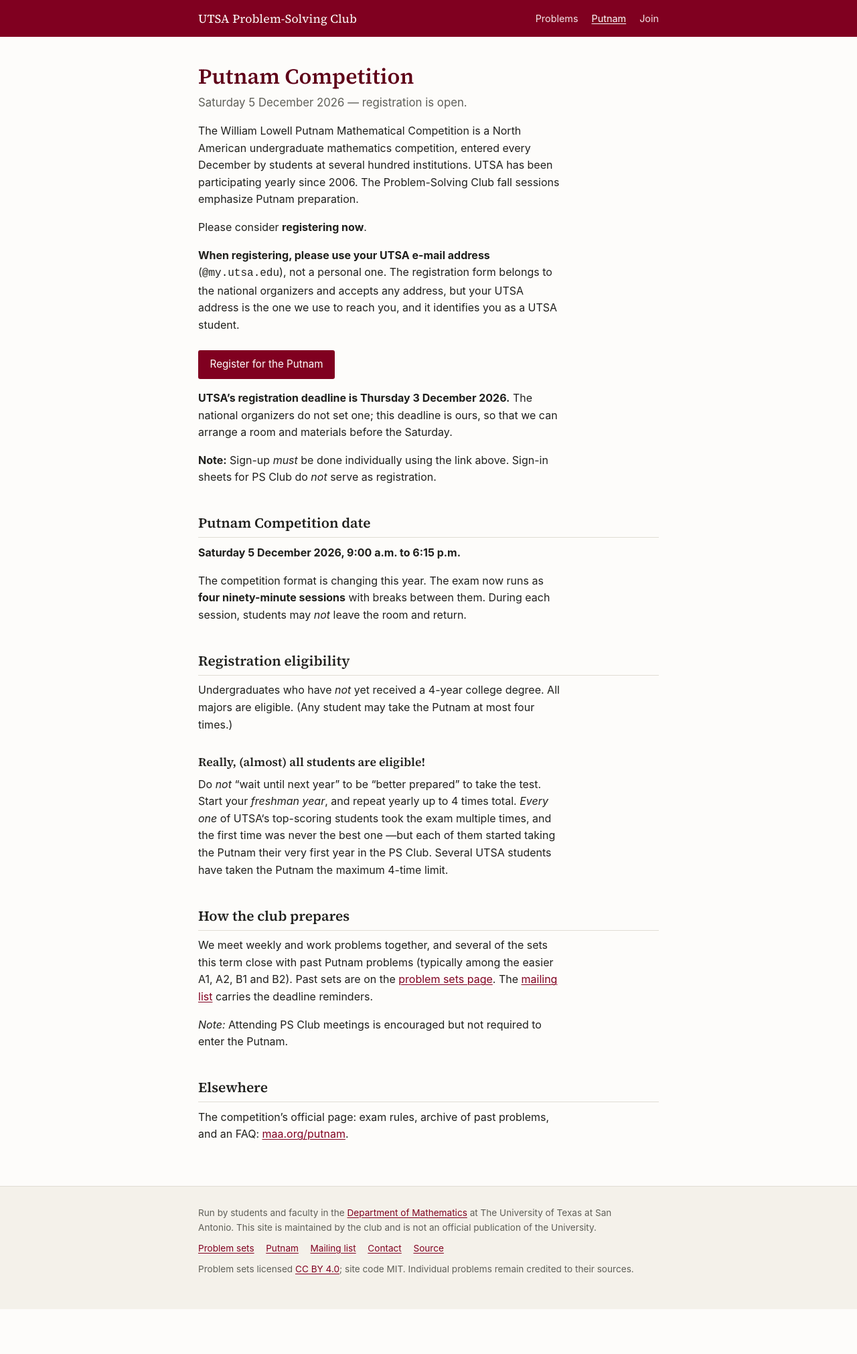
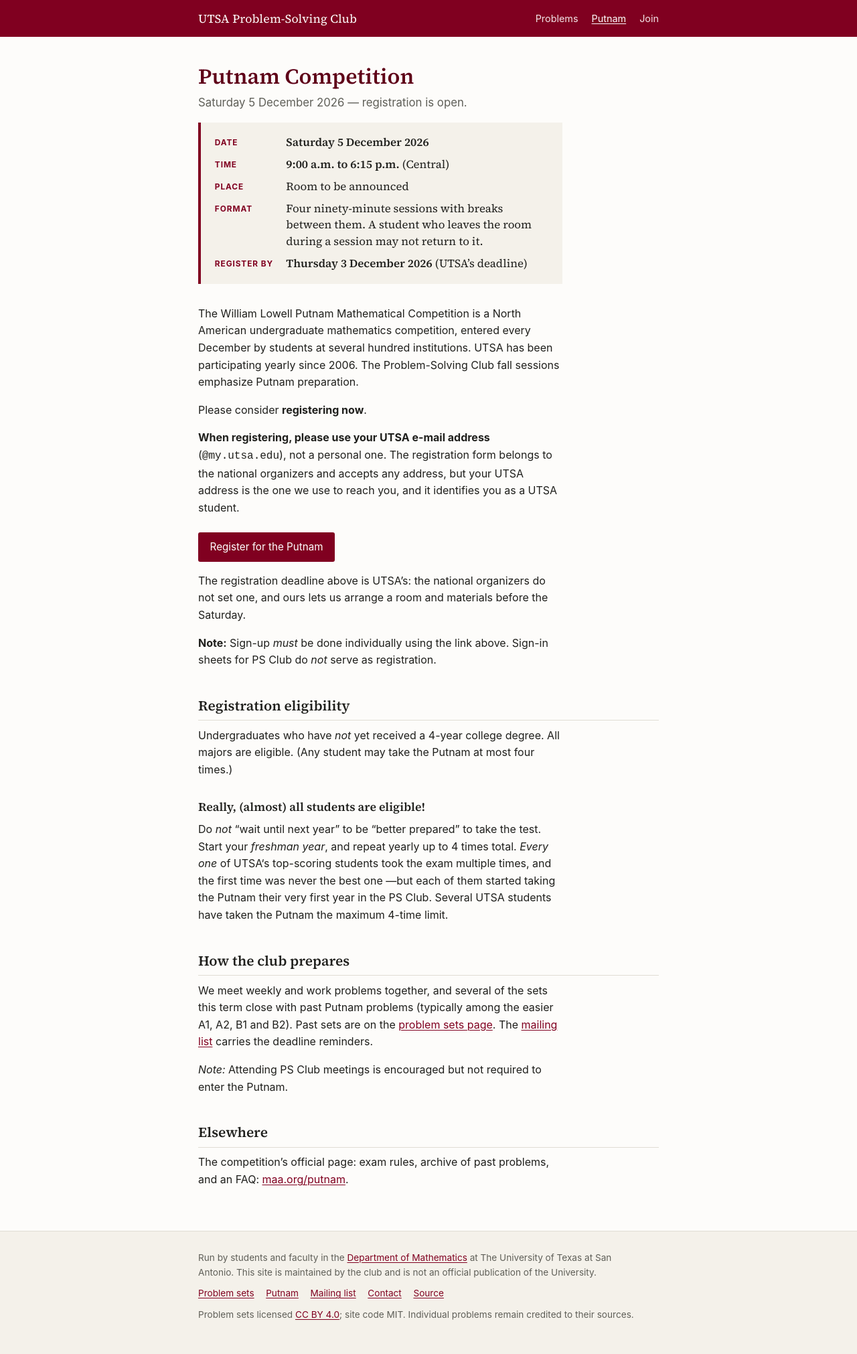
Before and after one commit to eduenez/psclub, a Jekyll site: the page built from putnam.md, in a window 1280 px wide. Shown: the whole page at 67% size. Built offline with Jekyll 4.4.1, drawn with Linux system fonts in a browser that asks for light colours; before the commit the page ends 1955 px from its top, so only the background shows below that.

Commit message:
Put the Putnam date, time and place in one box at the top
The date sat in a subsection that did not stand out, and the room was
not stated at all. A single box now leads the page: date, time, place,
format and UTSA's registration deadline. Its facts come from `putnam:`
in _data/club.yml, which gains `time` and `room`; while `room` is empty
the box says "Room to be announced", so booking the room is one edit.

Co-Authored-By: Claude Opus 5.5 <noreply@anthropic.com>

```diff
--- a/_data/club.yml
+++ b/_data/club.yml
@@ -51,6 +51,9 @@ list:
 # banner too — no template edit, same as everything else here.
 putnam:
   date: "Saturday 5 December 2026"
+  time: "9:00 a.m. to 6:15 p.m."
+  # Building and room. Leave empty until booked; the page then says "to be announced".
+  room: ""
   deadline: "Thursday 3 December 2026"
 
 department:
--- a/assets/css/site.css
+++ b/assets/css/site.css
@@ -203,3 +203,22 @@ ol.problems li { margin: 0 0 .7rem; max-width: none; }
   .putnam-ad { flex-wrap: wrap; gap: .55rem; }
   .putnam-ad-go { display: none; }
 }
+
+/* The Putnam page's date / time / place box: every logistical fact in one place,
+   read from `putnam:` in _data/club.yml. */
+.facts {
+  display: grid; grid-template-columns: max-content 1fr; gap: .55rem 1.2rem;
+  margin: 0 0 2rem; padding: 1.1rem 1.3rem; max-width: var(--measure);
+  background: var(--paper-sunk); border-left: 4px solid var(--burgundy);
+  font-family: var(--serif); font-size: 1.05rem; line-height: 1.45;
+}
+.facts dt {
+  font-family: var(--sans); font-size: .74rem; font-weight: 700;
+  letter-spacing: .08em; text-transform: uppercase; color: var(--burgundy);
+  padding-top: .25rem;
+}
+.facts dd { margin: 0; }
+@media (max-width: 34rem) {
+  .facts { grid-template-columns: 1fr; gap: .1rem; }
+  .facts dd { margin-bottom: .6rem; }
+}
--- a/putnam.md
+++ b/putnam.md
@@ -8,6 +8,21 @@ description: >-
   on Saturday 5 December:
   day schedule, eligibility, and preparation sessions.
 ---
+
+{%- assign putnam = site.data.club.putnam -%}
+<dl class="facts">
+  <dt>Date</dt>
+  <dd><strong>{{ putnam.date }}</strong></dd>
+  <dt>Time</dt>
+  <dd><strong>{{ putnam.time }}</strong> (Central)</dd>
+  <dt>Place</dt>
+  <dd>{% if putnam.room != "" and putnam.room %}<strong>{{ putnam.room }}</strong>{% else %}Room to be announced{% endif %}</dd>
+  <dt>Format</dt>
+  <dd>Four ninety-minute sessions with breaks between them.
+      A student who leaves the room during a session may not return to it.</dd>
+  <dt>Register by</dt>
+  <dd><strong>{{ putnam.deadline }}</strong> (UTSA&rsquo;s deadline)</dd>
+</dl>
 
 The William Lowell Putnam Mathematical Competition is a North American undergraduate
 mathematics competition, entered every December by students at
@@ -26,20 +41,11 @@ UTSA student.
   <a class="btn" href="https://putnam.edvistas.com/datamate/testRegister.aspx?id=bff1f52a-7fa9-4bfe-a02b-85bb7ae70943">Register for the Putnam</a>
 </p>
 
-**UTSA's registration deadline is Thursday 3 December 2026.**
-The national organizers do not set one; this deadline is ours, so that we can
-arrange a room and materials before the Saturday.
+The registration deadline above is UTSA's: the national organizers do not set
+one, and ours lets us arrange a room and materials before the Saturday.
 
 **Note:** Sign-up *must* be done individually using the link above.
 Sign-in sheets for PS Club do *not* serve as registration.
-
-## Putnam Competition date
-
-**Saturday 5 December 2026, 9:00 a.m. to 6:15 p.m.**
-
-The competition format is changing this year.
-The exam now runs as **four ninety-minute sessions** with breaks between them.
-During each session, students may *not* leave the room and return.
 
 ## Registration eligibility
 
```
